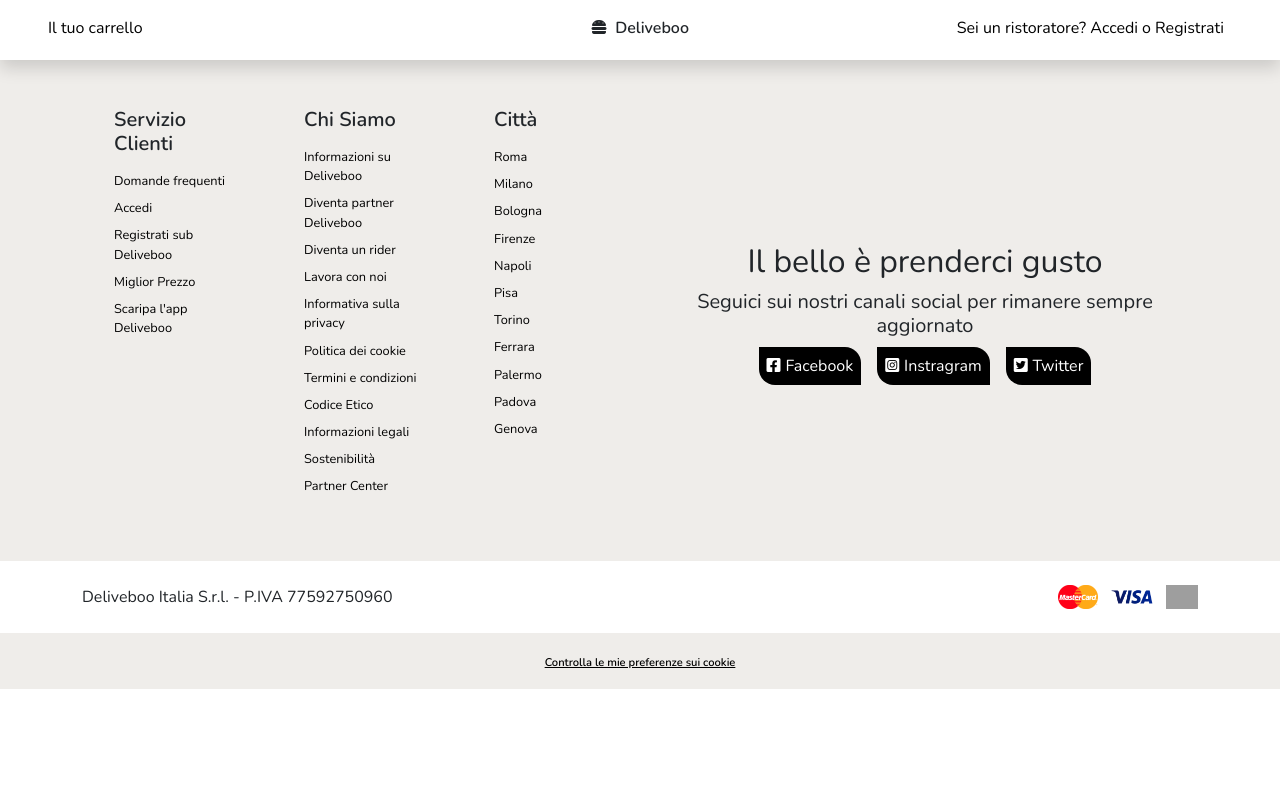
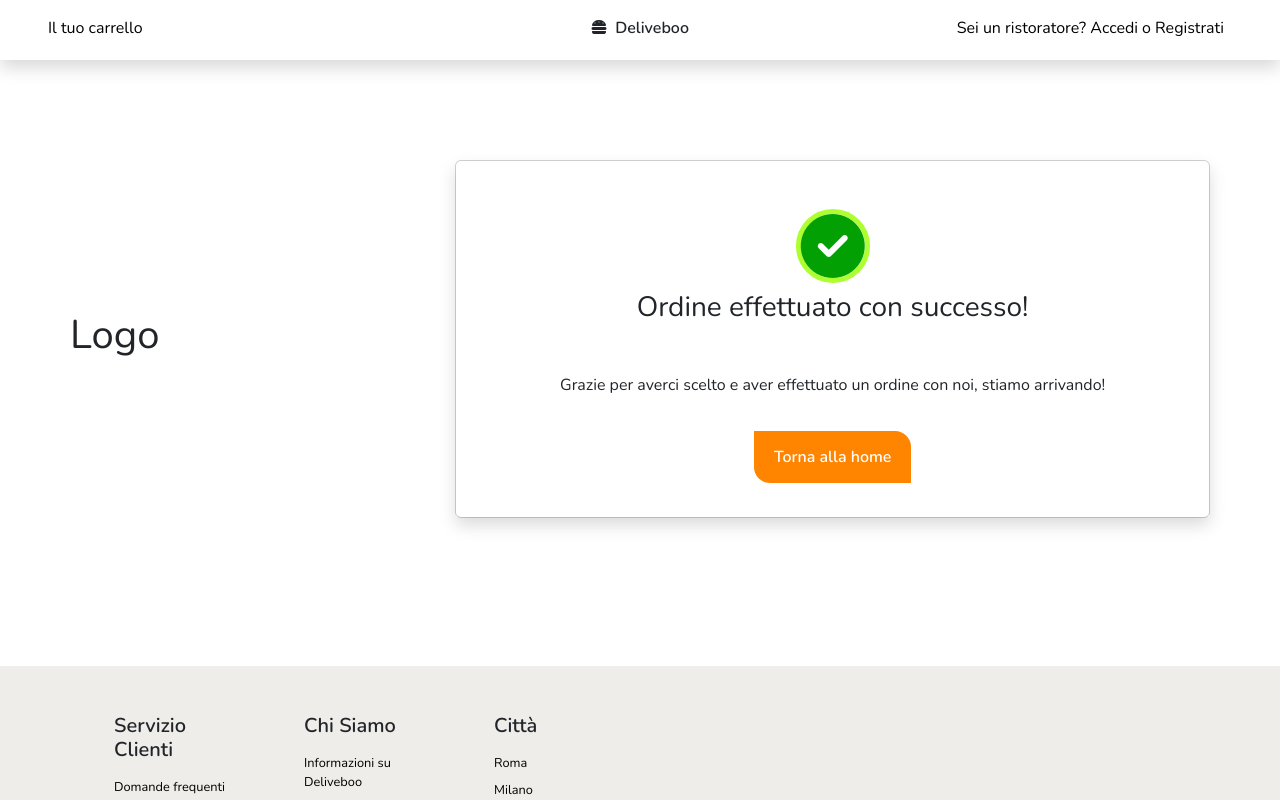
Before and after one commit to DANC0D3R/deliveboo-fe, a Vue app: page /thank-you in a window 1280 px wide. Shown: the top 800 px of the page. Built offline with nearby package versions, Linux system fonts and the light colour scheme; grey boxes are pictures that could not be loaded.

Commit message:
modifiche prima parte carrello

```diff
--- a/index.html
+++ b/index.html
@@ -13,6 +13,7 @@
 
     <!-- Fontawsome -->
     <link rel="stylesheet" href="https://cdnjs.cloudflare.com/ajax/libs/font-awesome/6.4.0/css/all.min.css">
+
   </head>
   <body>
     <div id="app"></div>
--- /dev/null
+++ b/src/components/ThankYou.vue
@@ -0,0 +1,74 @@
+<script>
+
+export default {
+    name: "thankyou",
+    data() {
+        return {
+        }
+    },
+    components: {
+
+    },
+    methods: {
+
+    }
+};
+</script>
+
+<template>
+
+  <div class="container">
+    <div class="row g-3">
+        <div class="col-4 d-flex justify-content-between align-items-center">
+            <h1>Logo</h1>
+        </div>
+
+        <div class="col-8">
+            <!-- Thank You card -->
+            <div class="card text-center">
+                <div class="card-body p-5 shadow">
+
+                    <i class="fa-solid fa-circle-check check mb-2"></i> <br>
+                    <h3 class="card-title mb-5">
+                        Ordine effettuato con successo!
+                    </h3>
+
+                    <p class="card-text mb-5">
+                        Grazie per averci scelto e aver effettuato un ordine con noi, stiamo arrivando!
+                    </p>
+
+                    <router-link :to="{ name: 'appmain' }">
+                        <span><strong>
+                                Torna alla home
+                        </strong></span>
+                    </router-link>
+
+                </div>
+            </div>
+        </div>
+    </div>
+  </div>
+
+
+</template>
+
+<style lang="scss" scoped>
+.container{
+    padding: 100px 0;
+
+    .check{
+        color: rgb(3, 160, 3);
+        font-size: 4rem;
+        border: 5px solid greenyellow;
+        border-radius: 50%
+    }
+
+    .card.title h3{
+        font-weight: 600;
+    }
+
+    a{
+        @include button-base;
+    }
+}
+</style>
--- a/src/pages/CheckOut.vue
+++ b/src/pages/CheckOut.vue
@@ -16,6 +16,7 @@
             // restaurantId: store.order[0].restaurant_id,
             restaurantId: '',
 
+            //Form client
             client_name: '',
             client_surname: '',
             client_address: '',
@@ -23,7 +24,13 @@
             client_email: '',
             notes: '',
             food_content: [],
-            counter: []
+            counter: [],
+
+            //Form pagamento
+            numero_carta : '',
+            titolare_carta : '',
+            data_scadenza : '',
+            cvc : '',
 
         };
     },
@@ -55,8 +62,15 @@
 
             this.deleteData();
             this.deleteForm();
+            this.deleteFormPayment();
 
             alert('ordine inviato');
+        },
+        deleteFormPayment() {
+            this.numero_carta = '';
+            this.titolare_carta = '';
+            this.data_scadenza = '';
+            this.cvc = '';
         },
         deleteForm() {
             this.client_name = '';
@@ -72,6 +86,10 @@
             this.store.plateCount = {};
             this.store.totalPrice = 0;
         },
+        onMenuClick(restaurantId) {
+            store.selectedRestaurant = restaurantId;
+            console.log("Ciao mamma", store.selectedRestaurant);
+        }
     }
 };
 
@@ -83,18 +101,27 @@
 
         <div class="row py-5">
 
-            <div class="col-3">
+            <!-- Riepilogo ordine -->
+            <div class="col-3 riepilogo-ordine">
                 <h3 class="mb-5"> <strong>Riepilogo ordine</strong></h3>
 
-                <h5>Lista prodotti:</h5>
-                <ul>
-                    <li v-for="singleOrder in store.order">
+                <h5><strong>
+                    Lista prodotti:
+                </strong></h5>
+
+                <div v-for="singleOrder in store.order">
+                    <span>{{ store.plateCount['food-' + singleOrder.id] }} x</span>
                     {{ singleOrder.name }}
-                    </li>
-                </ul>
+                </div>
 
-                <h5 class="mt-5">Totale ordine:</h5>
-                <p>{{ store.totalPrice.toFixed(2) }}€</p>
+                <hr class="my-5">
+
+                <div class="d-flex justify-content-between">
+                    <h5>Totale ordine:</h5>
+                    <p> <strong>
+                        {{ store.totalPrice.toFixed(2) }}€
+                    </strong></p>
+                </div>
             </div>
 
             <div class="col-9 mb-3">
--- a/src/pages/RestaurantsIndex.vue
+++ b/src/pages/RestaurantsIndex.vue
@@ -93,6 +93,7 @@
                 <p>Filtra tra le varie tipologie e ricerca</p>
 
                 <!-- Checkbox -->
+                <div class="checkbox-container">
                     <div class="rounded-start">
                     <div v-for="singleType in types" :key="singleType.id">
                         <label class="mb-1">
@@ -101,9 +102,10 @@
                         </label>
                     </div>
                     </div>
+                </div>
 
                 <!-- Bottone ricerca -->
-                <button type="submit" class="type-button my-2" value="Cerca">
+                <button type="submit" class="type-button my-4" value="Cerca">
                     <i class="fa-solid fa-magnifying-glass"></i> Cerca
                 </button>
 
@@ -131,7 +133,11 @@
         font-weight: 600;
     }
 }
+
 form{
+    .checkbox-container{
+        height: 450px;
+        overflow: auto;
 
         label{
             width: 100%;
@@ -141,7 +147,6 @@
             color: $main-orange;
         }
 
-    input{
     }
 
     .type-button{
@@ -155,6 +160,7 @@
     .type-button:hover{
         background-color: $main-yellow;
     }
+
 }
 
 </style>
--- a/src/router.js
+++ b/src/router.js
@@ -6,6 +6,7 @@
 import CartTest from './pages/CartTest.vue';
 import CheckOut from './pages/CheckOut.vue';
 import AppMain from './components/AppMain.vue';
+import ThankYou from './components/ThankYou.vue';
 
 const router = createRouter({
     history: createWebHistory(),
@@ -40,6 +41,11 @@
             name: 'appmain',
             component: AppMain
         },
+        {
+            path: '/thank-you',
+            name: 'thankyou',
+            component: ThankYou
+        },
     ]
 });
 
```
Lines whose indentation alone changed are shown as unchanged.
